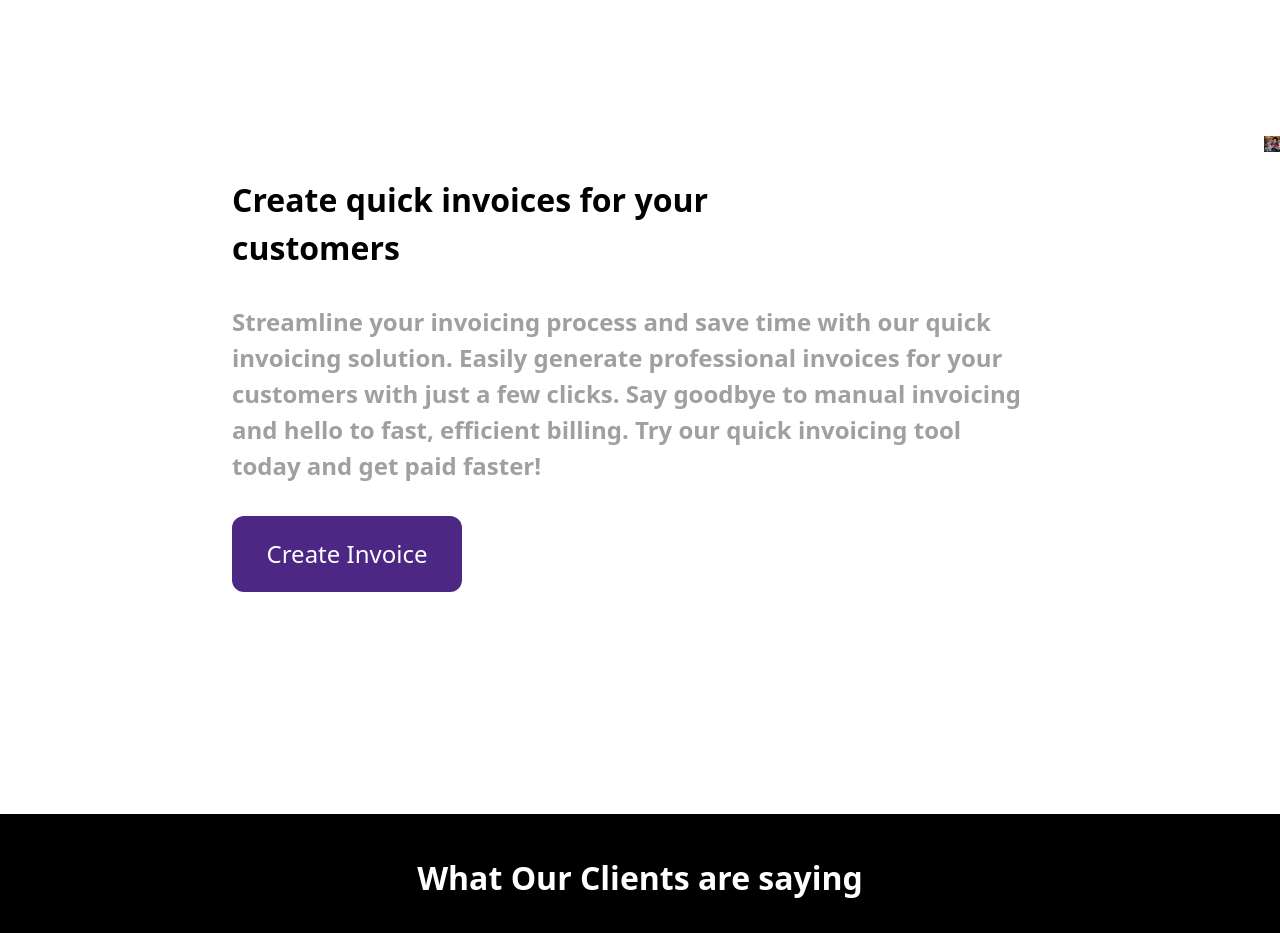
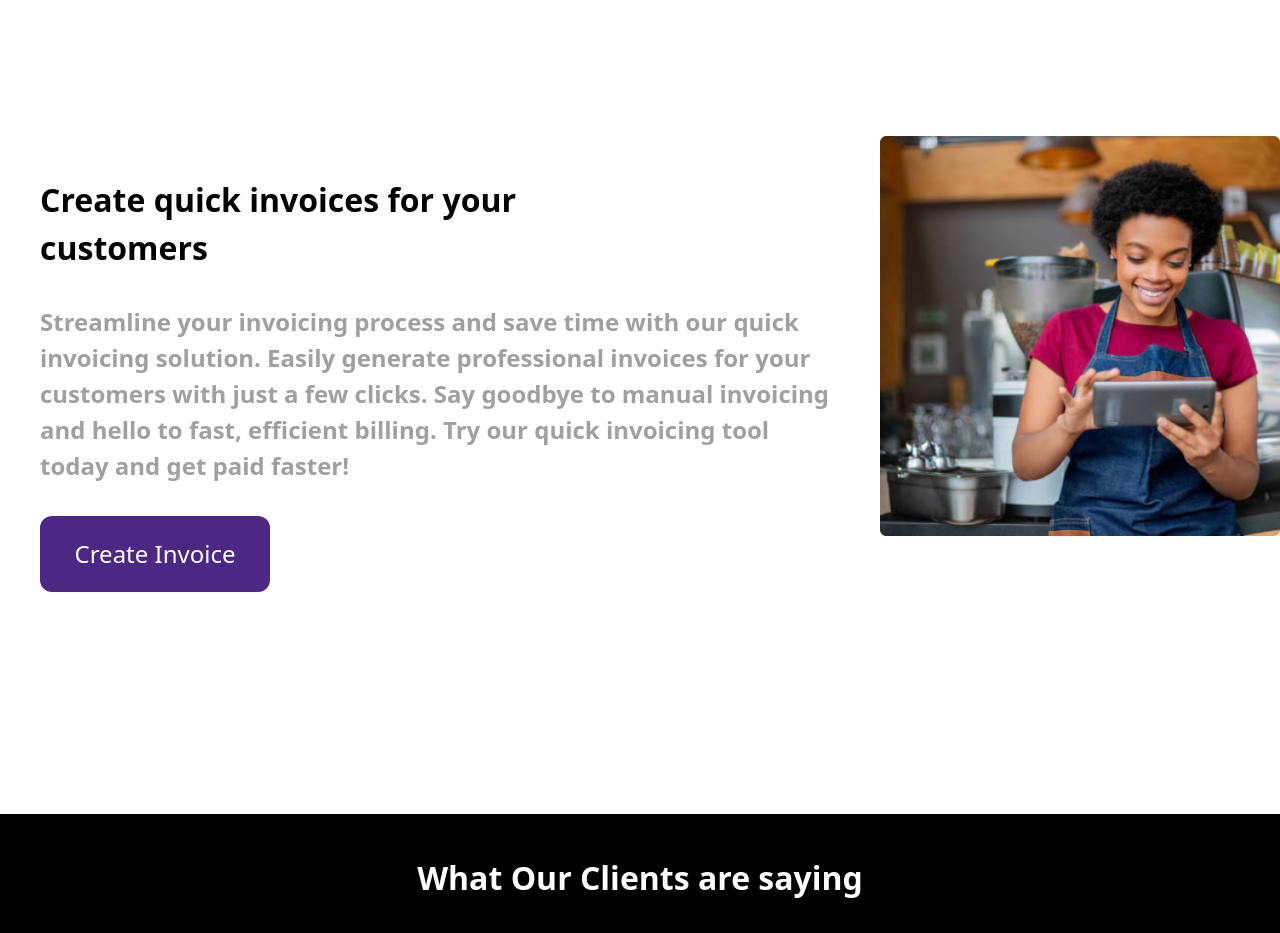
Before and after one commit to CISH-NG/sproutify-beta, a Next.js app: page / in a window 1280 px wide. Shown: the part 2500-3433 px from the top of the page. Built offline with nearby package versions, Linux system fonts and the light colour scheme.

Commit message:
WIP:Adjusting Landing page

```diff
--- a/src/pages/index.tsx
+++ b/src/pages/index.tsx
@@ -123,7 +123,7 @@ export default function Home() {
         </div>
       </section>
 
-      <section className="lg:w-[1200px] w-full lg:mx-auto flex lg:p-5 justify-evenly lg:flex-row flex-col lg:flex-wrap gap-5 lg:gap-12 mb-20">
+      <section className="lg:w-[1200px] w-full mx-auto flex lg:p-5 justify-evenly lg:flex-row flex-col lg:flex-wrap gap-5 lg:gap-12 mb-20">
         {services.map((service) => (
           <div
             key={service.id}
@@ -167,23 +167,23 @@ export default function Home() {
         </div>
       </section>
 
-      <section className="w-full lg:h-[478px] h-[500px] flex lg:flex-row flex-col my-[200px] ">
+      <section className="lg:h-[478px] h-[500px] flex lg:flex-row flex-col my-[200px] mx-auto justify-center">
         <div className="flex flex-col p-3 lg:p-10 gap-8">
-          <h1 className="lg:text-[32px] text-[24px] text-center lg:text-left lg:w-[518px] w-full font-semibold lg:mx-48">
+          <h1 className="lg:text-[32px] text-[24px] text-center lg:text-left lg:w-[518px]  font-semibold ">
             Create quick invoices for your customers
           </h1>
-          <p className="lg:text-[24px] text-[16px] text-[#A0A0A0] lg:text-left lg:w-[800px] w-full text-center font-semibold lg:mx-48">
+          <p className="lg:text-[24px] text-[16px] text-[#A0A0A0] lg:text-left lg:w-[800px] text-center font-semibold">
             Streamline your invoicing process and save time with our quick
             invoicing solution. Easily generate professional invoices for your
             customers with just a few clicks. Say goodbye to manual invoicing
             and hello to fast, efficient billing. Try our quick invoicing tool
             today and get paid faster!
           </p>
-          <button className="lg:mx-48 mb-5 bg-[#4C2884] text-[#FFFFFF] lg:w-[230px] lg:px-[13px] px-[6px] py-[10px] text-[16px] lg:py-[20px] lg:text-[24px] rounded-xl">
+          <button className=" mb-5 bg-[#4C2884] text-[#FFFFFF] lg:w-[230px] lg:px-[13px] px-[6px] py-[10px] text-[16px] lg:py-[20px] lg:text-[24px] rounded-xl">
             Create Invoice
           </button>
         </div>
-        <div className="lg:w-[478px] w-full lg:h-full">
+        <div className="lg:w-[478px]  lg:h-full">
           <Image src={retailer2} alt="" />
         </div>
       </section>
```
